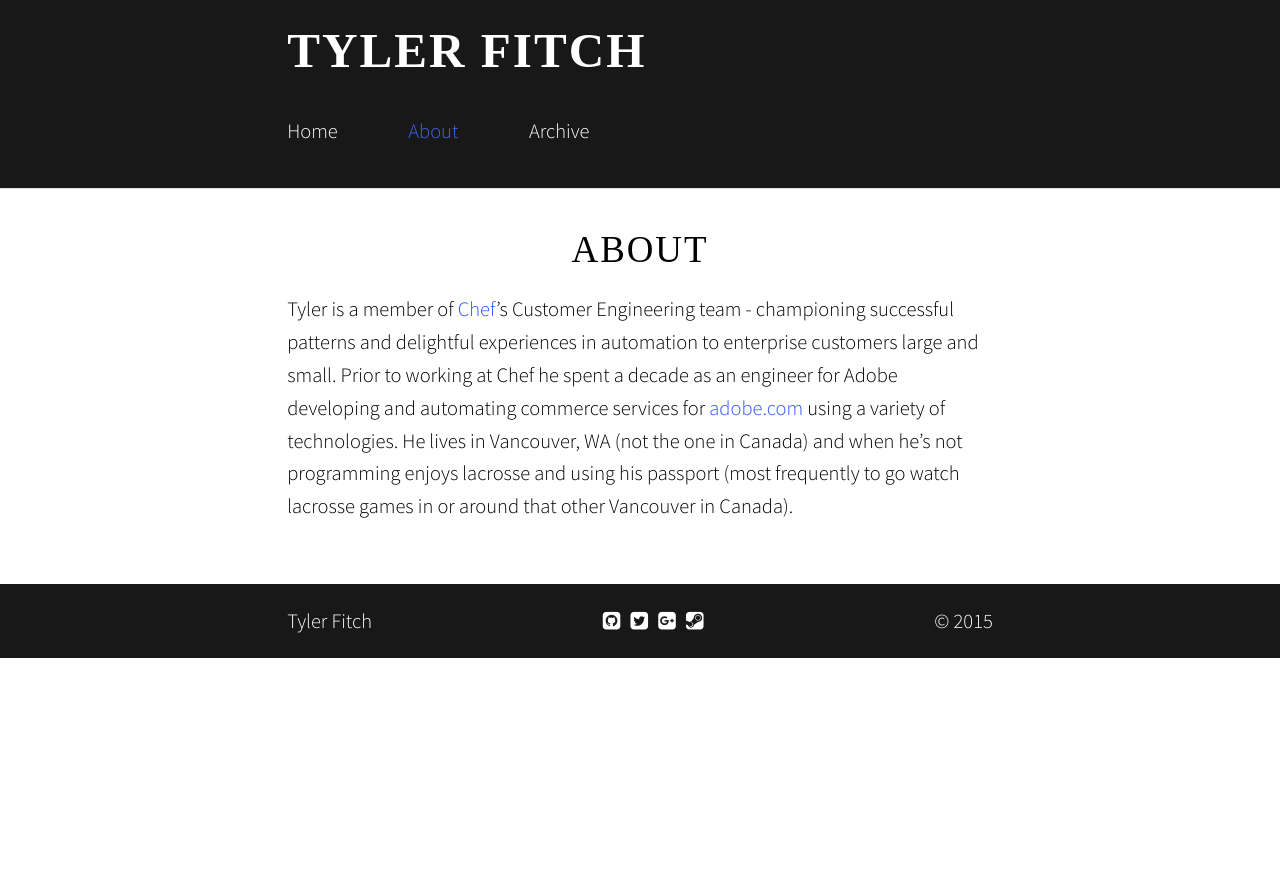
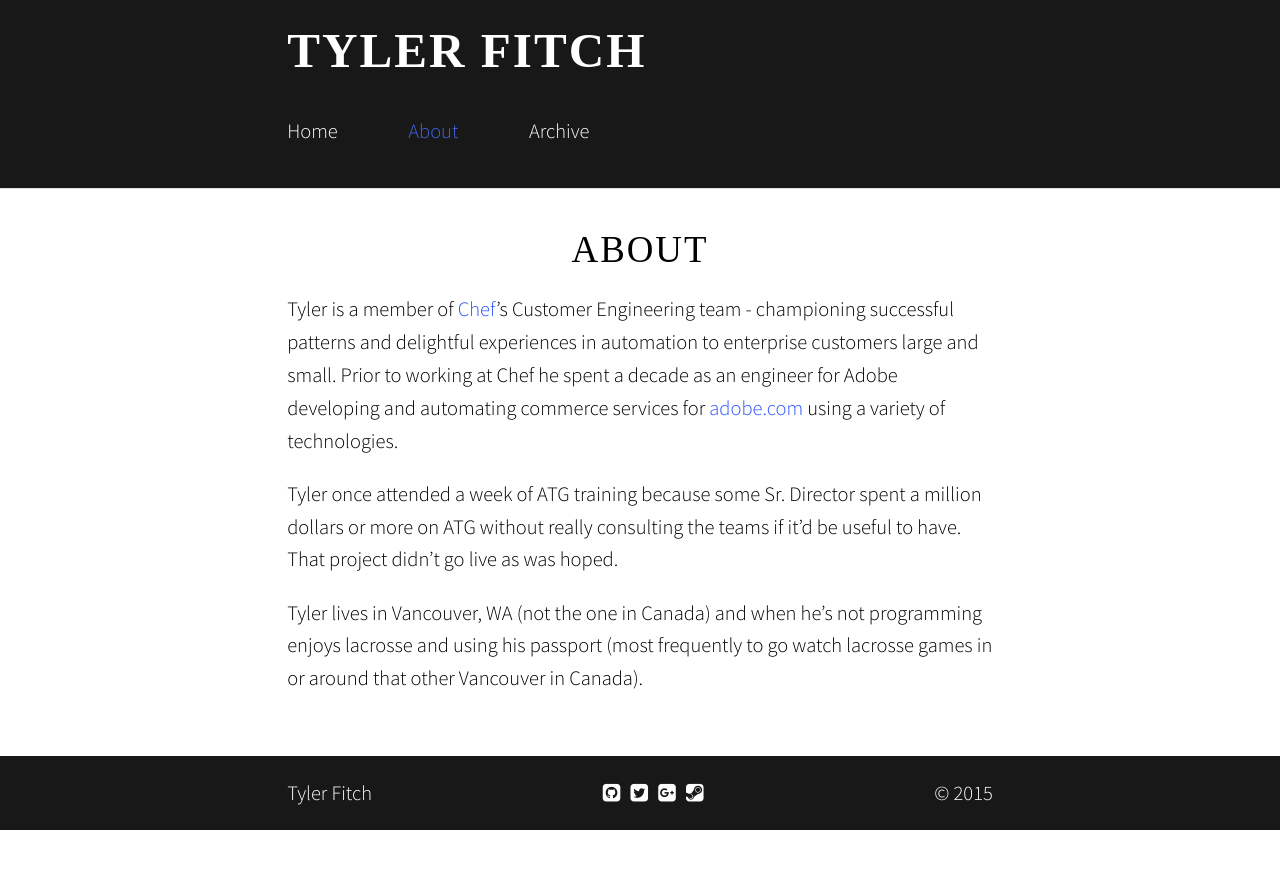
Before and after one commit to tfitch/tfitch.github.io, a Jekyll site: the page built from about.md, in a window 1280 px wide. Shown: the top 869 px of the page. Built offline with Jekyll 4.4.1, drawn with Linux system fonts in a browser that asks for light colours; nearby versions of some CDN libraries; some web fonts are replaced.

Commit message:
Because I was reminded earlier this evening that I'd gone to ATG training.

```diff
--- a/about.md
+++ b/about.md
@@ -3,4 +3,8 @@ title: About
 permalink: /about/
 ---
 
-Tyler is a member of [Chef](http://chef.io)’s Customer Engineering team - championing successful patterns and delightful experiences in automation to enterprise customers large and small.  Prior to working at Chef he spent a decade as an engineer for Adobe developing and automating commerce services for [adobe.com](http://www.adobe.com) using a variety of technologies.  He lives in Vancouver, WA (not the one in Canada) and when he’s not programming enjoys lacrosse and using his passport (most frequently to go watch lacrosse games in or around that other Vancouver in Canada).
+Tyler is a member of [Chef](http://chef.io)’s Customer Engineering team - championing successful patterns and delightful experiences in automation to enterprise customers large and small.  Prior to working at Chef he spent a decade as an engineer for Adobe developing and automating commerce services for [adobe.com](http://www.adobe.com) using a variety of technologies.
+
+Tyler once attended a week of ATG training because some Sr. Director spent a million dollars or more on ATG without really consulting the teams if it'd be useful to have.  That project didn't go live as was hoped.
+
+Tyler lives in Vancouver, WA (not the one in Canada) and when he’s not programming enjoys lacrosse and using his passport (most frequently to go watch lacrosse games in or around that other Vancouver in Canada).
```
